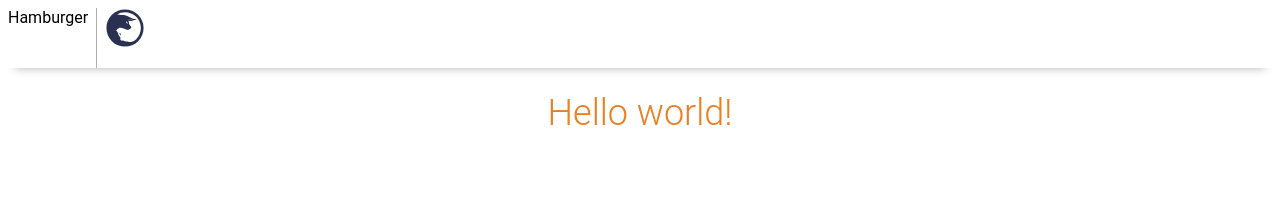
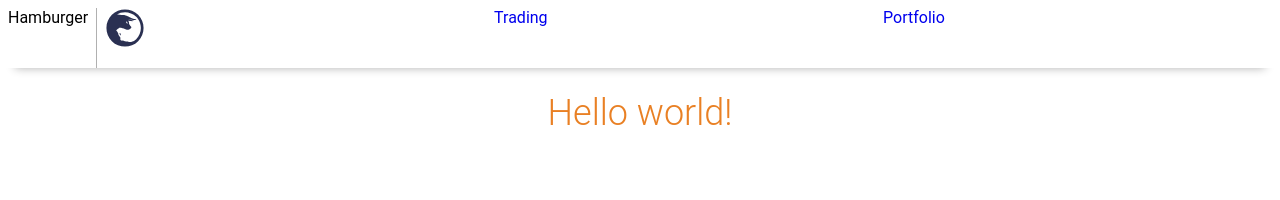
Before and after one commit to kelly-binary/binary_alpha, a Jekyll site: the page built from index.html, in a window 1280 px wide. Shown: the top 200 px of the page. Built offline with Jekyll 4.4.1, drawn with Linux system fonts in a browser that asks for light colours.

Commit message:
added links to header

```diff
--- a/_includes/header.html
+++ b/_includes/header.html
@@ -1,7 +1,7 @@
-<div class="grid shadow-bottom">
+<div class="grid top-menu">
     <div class="col-first border-right">Hamburger</div>
     <div class="col"><img src= {{ "/assets/img/logo-blue.svg" | prepend: site.github.url | replace: 'http://', 'https://' }} alt="Welcome" height="40" /></div>
-    <div class="col"></div>
-    <div class="col"></div>
+    <div class="col"><a href= {{ "/trading" | prepend: site.github.url | replace: 'http://', 'https://' }}><span>Trading</span></a></div>
+    <div class="col"><a href= {{ "/portfolio" | prepend: site.github.url | replace: 'http://', 'https://' }}><span>Portfolio</span></a></div>
     <div class="col-last"></div>
 </div>
--- a/assets/sass/style.scss
+++ b/assets/sass/style.scss
@@ -18,8 +18,12 @@ h1 {
     text-align: center;
 }
 
-.shadow-bottom {
+.top-menu {
     box-shadow: 0px 15px 10px -15px #b0b0b0;
+
+    a {
+        text-decoration: none;
+    }
 }
 
 .border-right {
```
